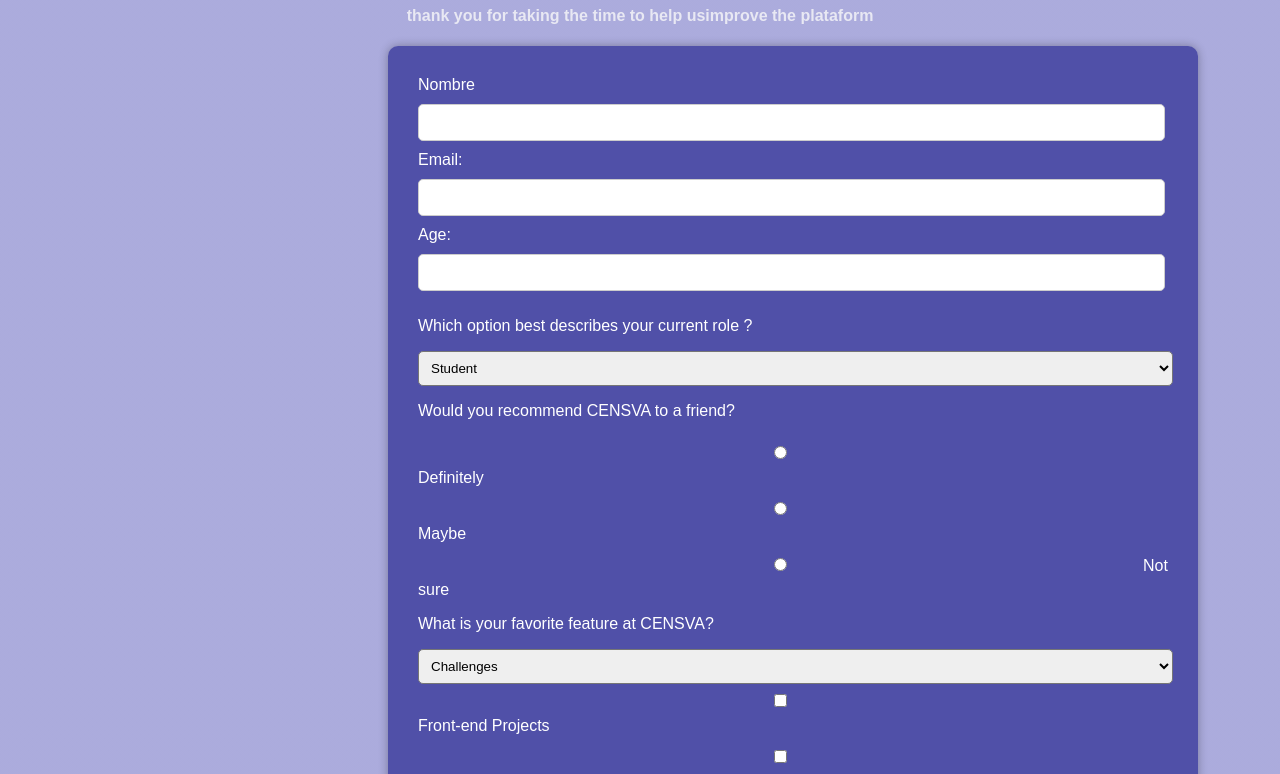
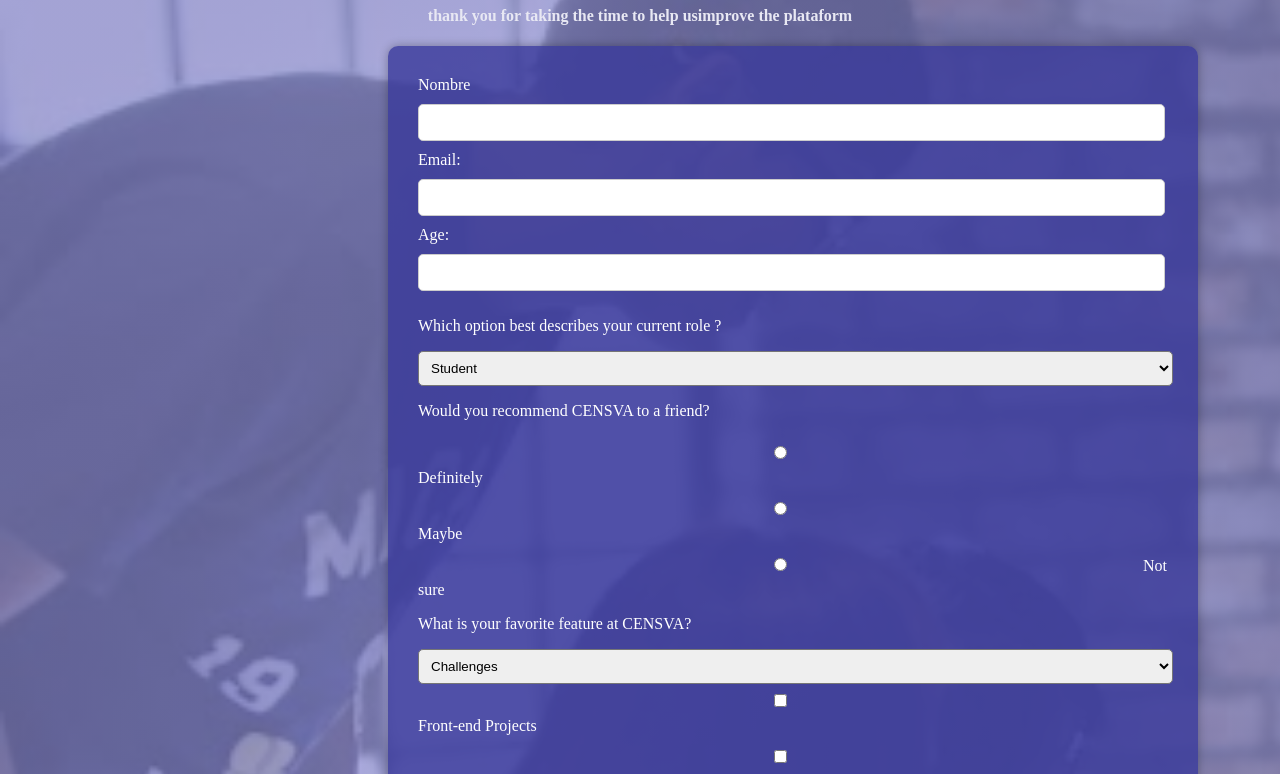
Before and after one commit to Lizzye1/FormularioCensva, a plain HTML site: page index.html in a window 1280 px wide. Shown: the part 73-847 px from the top of the page. Drawn offline with Linux system fonts and the light colour scheme.

Commit message:
Update formulario.css

```diff
--- a/formulario.css
+++ b/formulario.css
@@ -1,8 +1,3 @@
-body{
-    background: linear-gradient(rgba(136,136,206,0.7), rgba(136,136,206,0.7)), url(Imagenes/fondo.jpeg);
-    font-family: Arial, Helvetica,  sans-serif;
-}
-
 h1 {
     color: rgb(232, 232, 243);
     text-align: center;
@@ -56,7 +51,7 @@ textarea{
 }
 
 body{
-background: linear-gradient(rgba(136, 136, 206, 0.7), rgba(136, 136, 206, 0.7)), url(img/fondo.jpeg);
+background: linear-gradient(rgba(136, 136, 206, 0.7), rgba(136, 136, 206, 0.7)), url(Imagenes/fondo.jpeg);
 background-size: cover;
 color: white;
 
```
